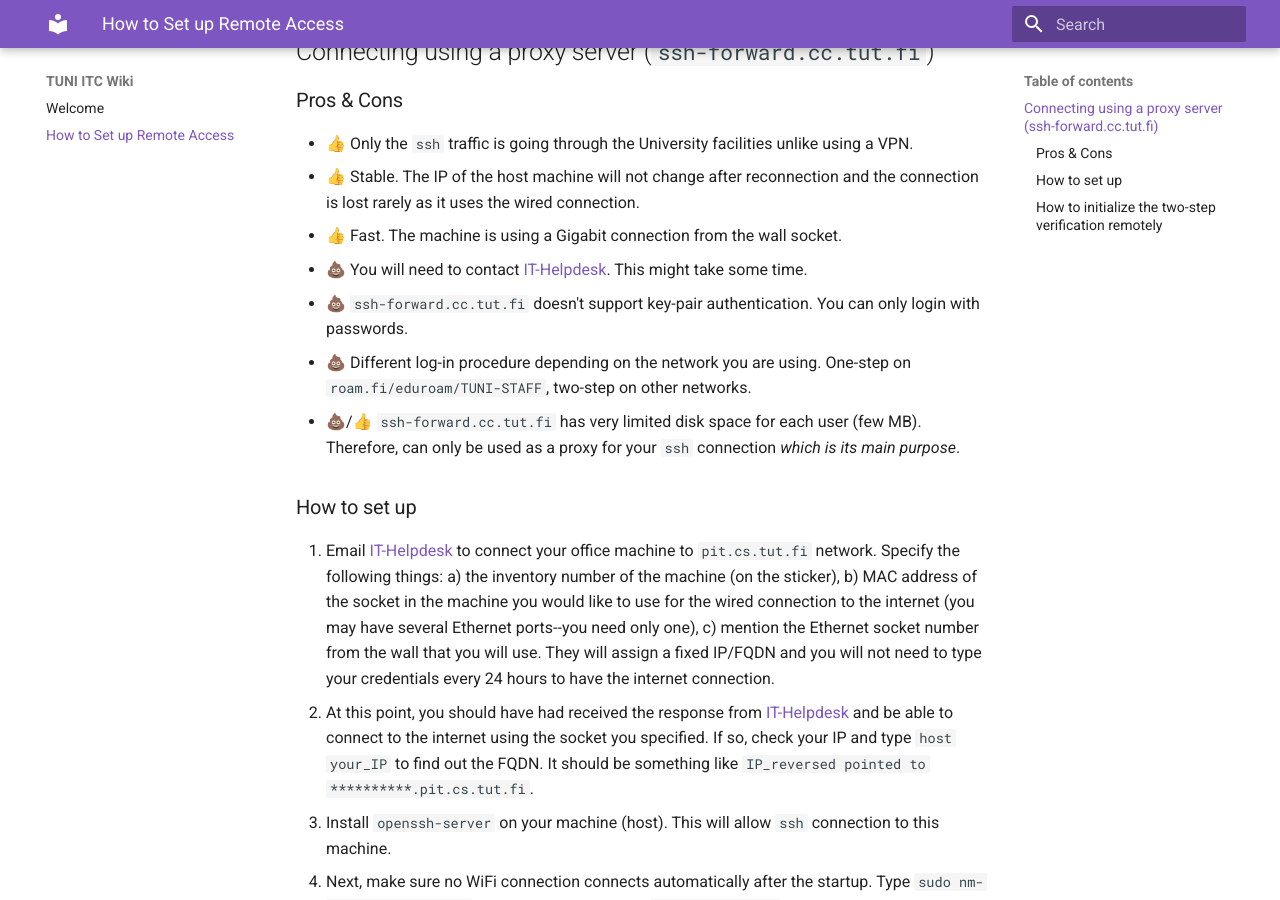
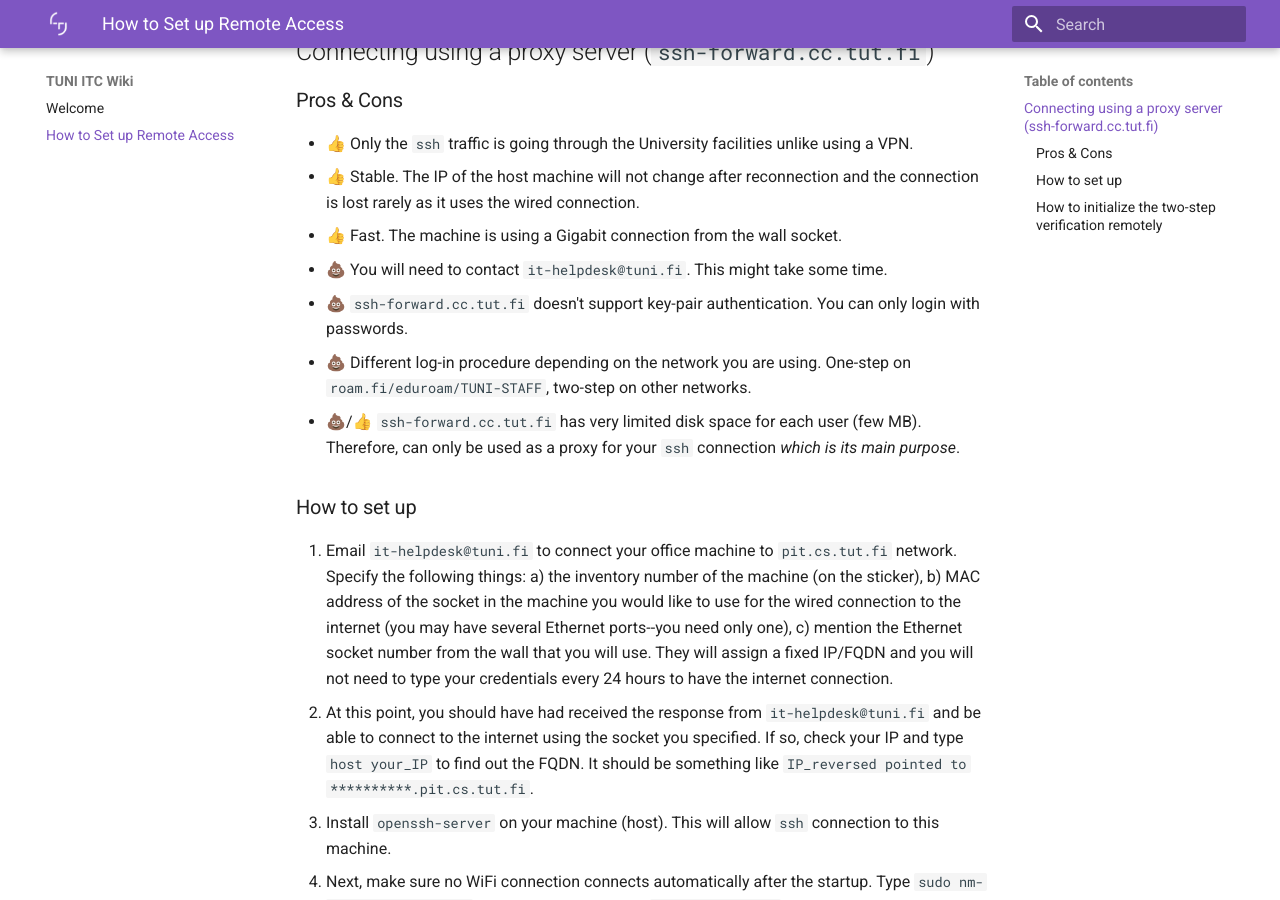
Before and after one commit to TUNI-ITC/wiki, an MkDocs documentation site: the page built from docs/how-to-set-up-remote-access.md, in a window 1280 px wide and 900 px high, scrolled down 330 px. Built offline with MkDocs 1.6.1 and Material for MkDocs 9.7.7, drawn with Linux system fonts in a browser that asks for light colours.

Commit message:
logo; favicon; email fixes

```diff
--- a/docs/how-to-set-up-remote-access.md
+++ b/docs/how-to-set-up-remote-access.md
@@ -19,14 +19,14 @@
 * 👍  Stable. The IP of the host machine will not change after reconnection and the connection is lost rarely as it uses the wired connection.
 * 👍  Fast. The machine is using a Gigabit connection from the wall socket.
 
-- 💩  You will need to contact [IT-Helpdesk](it-helpdesk@tuni.fi). This might take some time.
+- 💩  You will need to contact `it-helpdesk@tuni.fi`. This might take some time.
 - 💩  `ssh-forward.cc.tut.fi` doesn't support key-pair authentication. You can only login with passwords.
 - 💩  Different log-in procedure depending on the network you are using. One-step on `roam.fi/eduroam/TUNI-STAFF`, two-step on other networks.
 - 💩/👍  `ssh-forward.cc.tut.fi` has very limited disk space for each user (few MB). Therefore, can only be used as a proxy for your `ssh` connection *which is its main purpose*.
 
 ### How to set up
-1. Email [IT-Helpdesk](it-helpdesk@tuni.fi) to connect your office machine to `pit.cs.tut.fi` network. Specify the following things: a) the inventory number of the machine (on the sticker), b) MAC address of the socket in the machine you would like to use for the wired connection to the internet (you may have several Ethernet ports--you need only one), c) mention the Ethernet socket number from the wall that you will use. They will assign a fixed IP/FQDN and you will not need to type your credentials every 24 hours to have the internet connection.
-2. At this point, you should have had received the response from [IT-Helpdesk](it-helpdesk@tuni.fi) and be able to connect to the internet using the socket you specified. If so, check your IP and type `host your_IP` to find out the FQDN. It should be something like `IP_reversed pointed to **********.pit.cs.tut.fi`.
+1. Email `it-helpdesk@tuni.fi` to connect your office machine to `pit.cs.tut.fi` network. Specify the following things: a) the inventory number of the machine (on the sticker), b) MAC address of the socket in the machine you would like to use for the wired connection to the internet (you may have several Ethernet ports--you need only one), c) mention the Ethernet socket number from the wall that you will use. They will assign a fixed IP/FQDN and you will not need to type your credentials every 24 hours to have the internet connection.
+2. At this point, you should have had received the response from `it-helpdesk@tuni.fi` and be able to connect to the internet using the socket you specified. If so, check your IP and type `host your_IP` to find out the FQDN. It should be something like `IP_reversed pointed to **********.pit.cs.tut.fi`.
 3. Install `openssh-server` on your machine (host). This will allow `ssh` connection to this machine.
 4. Next, make sure no WiFi connection connects automatically after the startup. Type `sudo nm-connection-editor` in terminal (or just go to `Edit connection` from the status menu on 16.04). Click on saved connections and go to `Preferences` (setting icon at the bottom) > `General` > uncheck the box.
 5. Allow your `Wired connection` to automatically connect when available. `sudo nm-connection-editor`, go to `General` tab and make sure the box is checked.
--- a/mkdocs.yml
+++ b/mkdocs.yml
@@ -4,7 +4,12 @@
     name:
         material
     palette:
-        primary: deep purple
+        primary:
+            deep purple
+    logo:
+        assets/logo.png
+    favicon:
+        assets/favicon.ico
 
 markdown_extensions:
   - admonition
```
Also changed, not shown: docs/assets/favicon.ico (added), docs/assets/logo.png (added).
